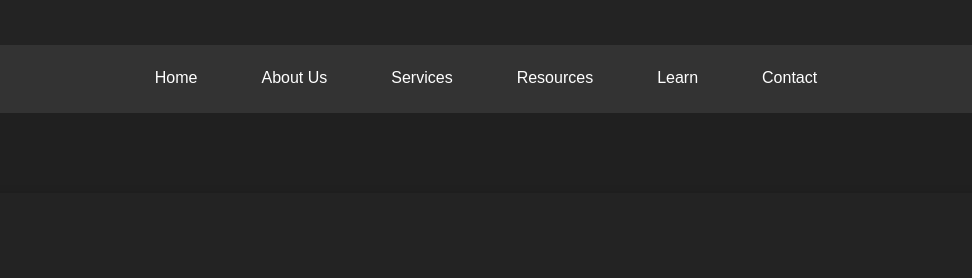
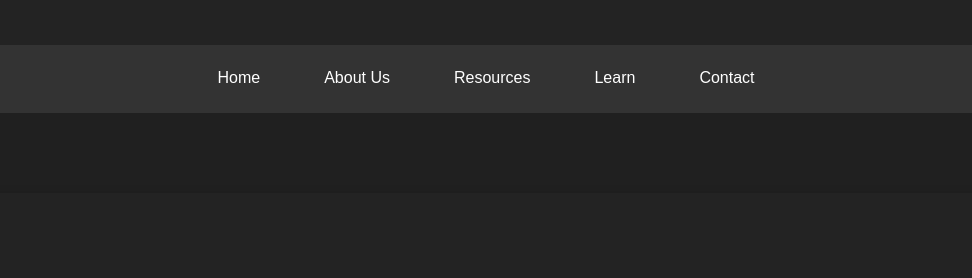
Before and after one commit to aryaplayzz/stg, a plain HTML site: page about.html in a window 1280 px wide. Shown: the part 133-411 px from the top of the page, 154-1126 px from the left. Drawn offline with Linux system fonts and the light colour scheme.

Commit message:
got rid of services

```diff
--- a/about.html
+++ b/about.html
@@ -19,7 +19,6 @@
     <nav class="main-nav">
         <a href="index.html" class="nav-link">Home</a>
         <a href="about.html" class="nav-link">About Us</a>
-        <a href="service.html" class="nav-link">Services</a>
         <a href="resources.html" class="nav-link">Resources</a>
         <a href="learn.html" class="nav-link">Learn</a>
         <a href="contact.html" class="nav-link">Contact</a>
```
Also changed, not shown: contact.html (+0 -1 lines), index.html (+0 -1 lines), learn.html (+0 -1 lines), resources.html (+0 -1 lines), service.html (+2 -0 lines).
